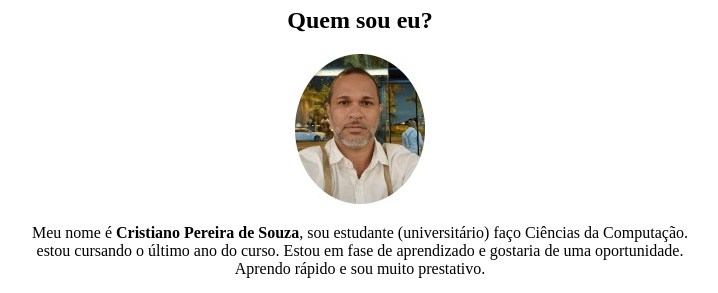
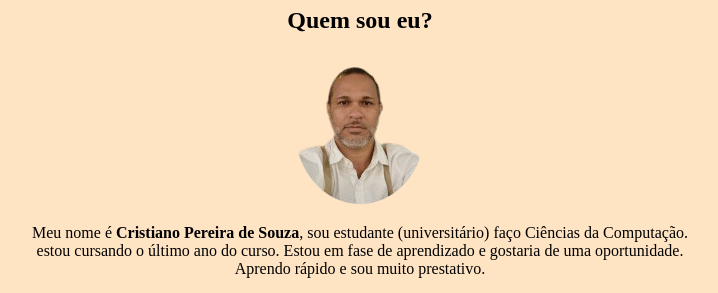
Before and after one commit to cristianosgpereira/redessociais, a plain HTML site: page index.html in a window 1280 px wide. Shown: the part 73-366 px from the top of the page, without its empty margins (280-998 px from the left). Drawn offline with Linux system fonts and the light colour scheme.

Commit message:
Add files via upload

```diff
--- a/index.html
+++ b/index.html
@@ -4,16 +4,16 @@
     <meta charset="UTF-8">
     <meta name="viewport" content="width=device-width, initial-scale=1.0">
     <link rel="shortcut icon" href="cristiano-favicon.png" type="image/x-icon">
+    <link rel="stylesheet" href="style.css">
     <title>Social</title>
 </head>
-<body style="text-align: center;">
+<body>
     <h1>Minhas redes socias</h1>
     <h2>Quem sou eu?</h2>
-    <img src="cristiano1.png" alt="foto perfil">
-    <p>Meu nome é <strong> Cristiano Pereira de Souza</strong>, sou estudante (universitário) faço Ciências da Computação. <br> estou cursando o último ano do curso. Estou em fase de aprendizado e gostaria de uma oportunidade.  <br>Aprendo rápido e sou muito prestativo.
+    <img src="cristiano2.png" alt="foto perfil">
+    <p>Meu nome é <strong> Cristiano Pereira de Souza</strong>, sou estudante (universitário) faço Ciências da Computação. <br> estou cursando o último ano do curso. Estou em fase de aprendizado e gostaria de uma oportunidade.  <br>Aprendo  rápido e sou muito prestativo.
     </p>
     <h1>Como falar comigo?</h1>
-
    <a href="https://wa.link/lrhjoz" target="_blank" rel="external"><img src="icone-zap.png" alt="logo Whatsapp"></a> - Me chama no Whatsapp.<br>
    <a href="https://www.instagram.com/cristianopsouza81/?utm_source=qr&r=nametag " target="_blank" rel="external"><img src="icone-instagram.png" alt="logo instagram"></a> - Me segue lá no Instagram.<br>
    <a href="https://www.tiktok.com/@cristianosgpereira?_t=8leCGgRw4Dm&_r=1" target="_blank" rel="external"><img src="icone-tiktok.png" alt="logo tik tok"></a> - Se segue lá no Tik Tok.<br>
--- /dev/null
+++ b/style.css
@@ -0,0 +1,7 @@
+body{
+    text-align: center;
+    background-color: bisque;
+
+
+
+}
```
Also changed, not shown: cristiano2.png (added). Lines whose indentation alone changed are shown as unchanged.
